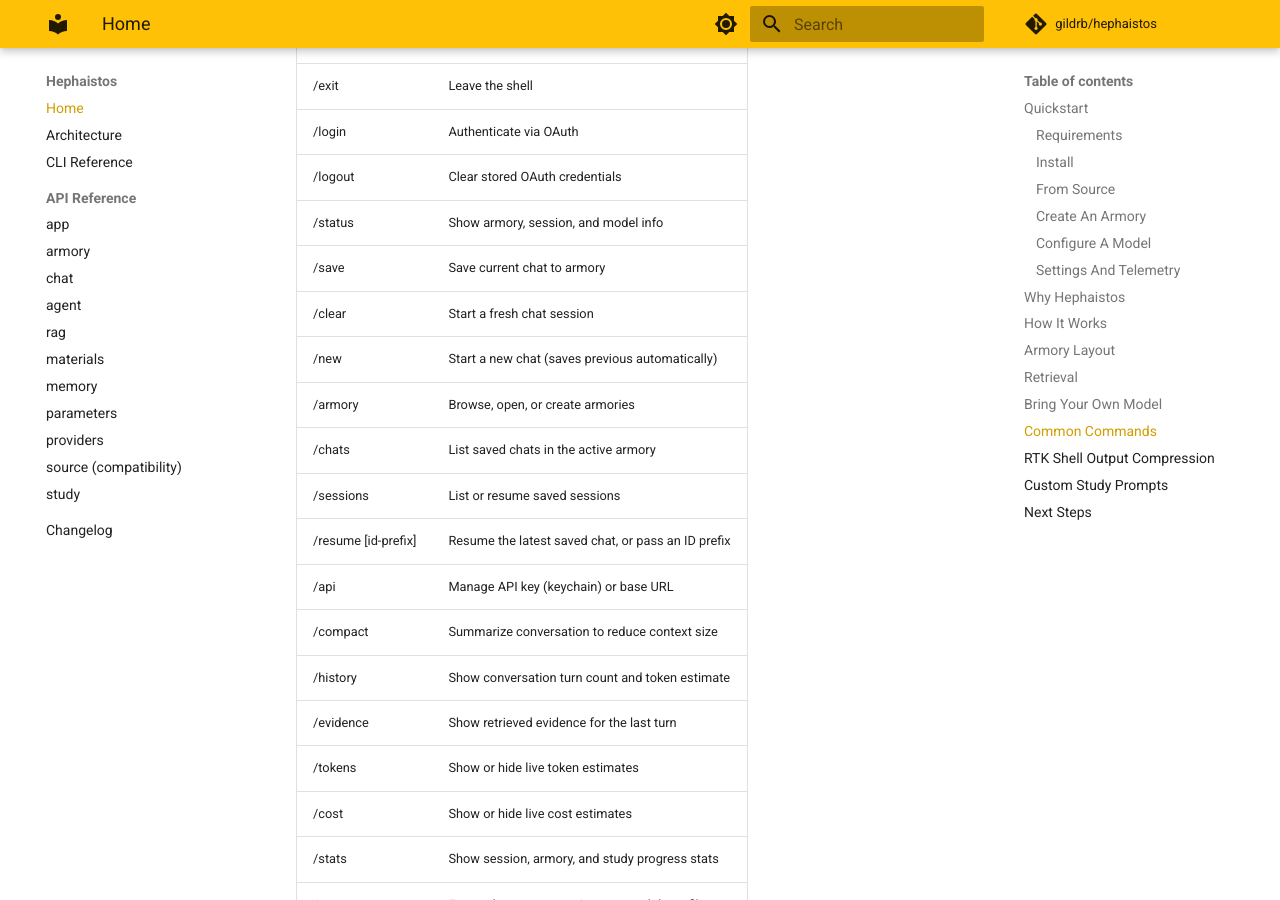
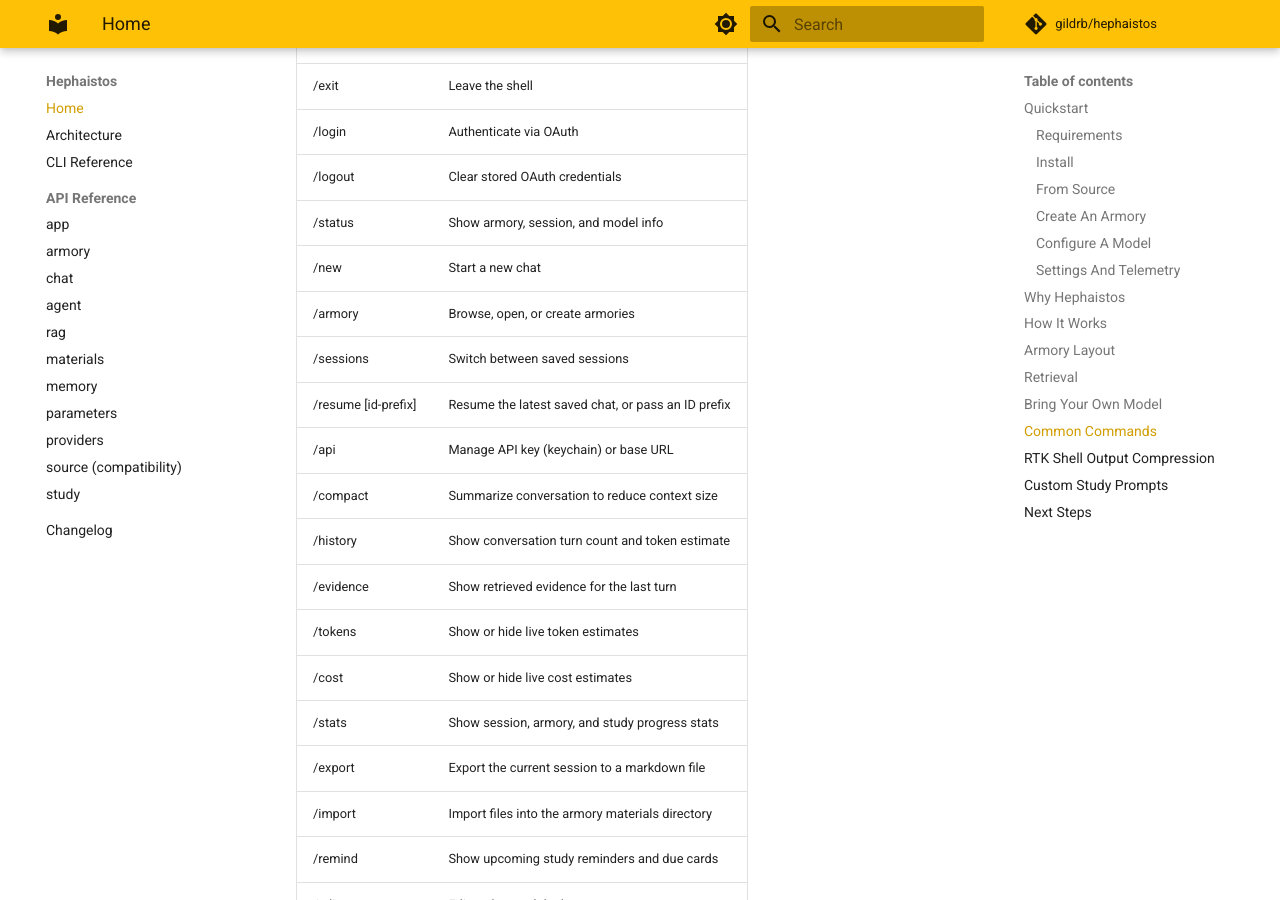
Before and after one commit to gildrb/heph, an MkDocs documentation site: the page built from docs/index.md, in a window 1280 px wide and 900 px high, scrolled down 5096 px. Built offline with MkDocs 1.6.1 and Material for MkDocs 9.7.7, drawn with Linux system fonts in a browser that asks for light colours; comment, search, counter and statistics services are not loaded.

Commit message:
Simplify chat session commands

```diff
--- a/docs/index.md
+++ b/docs/index.md
@@ -236,12 +236,9 @@
 | /login | Authenticate via OAuth |
 | /logout | Clear stored OAuth credentials |
 | /status | Show armory, session, and model info |
-| /save | Save current chat to armory |
-| /clear | Start a fresh chat session |
-| /new | Start a new chat (saves previous automatically) |
+| /new | Start a new chat |
 | /armory | Browse, open, or create armories |
-| /chats | List saved chats in the active armory |
-| /sessions | List or resume saved sessions |
+| /sessions | Switch between saved sessions |
 | /resume [id-prefix] | Resume the latest saved chat, or pass an ID prefix |
 | /api | Manage API key (keychain) or base URL |
 | /compact | Summarize conversation to reduce context size |
```
Also changed, not shown: README.md (+2 -5 lines), docs/cli-reference.md (+2 -5 lines), 5 other files.
